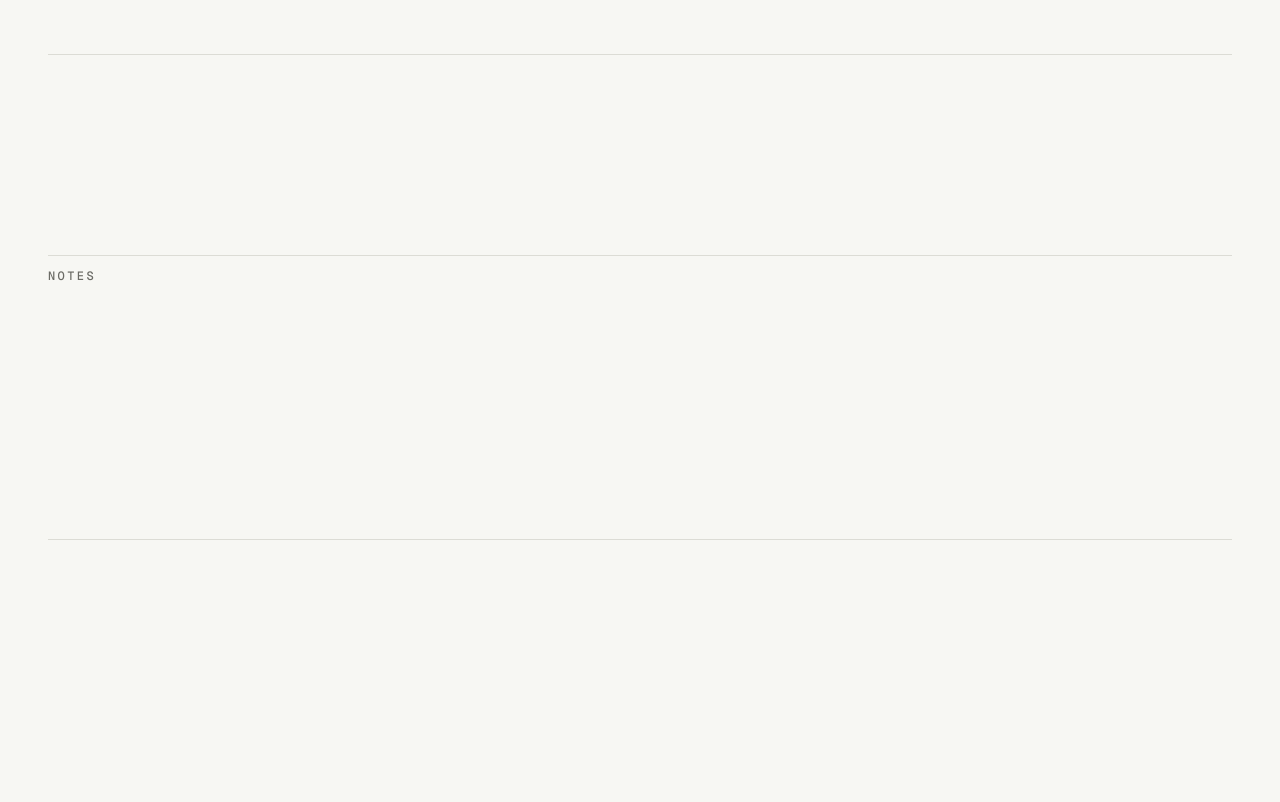
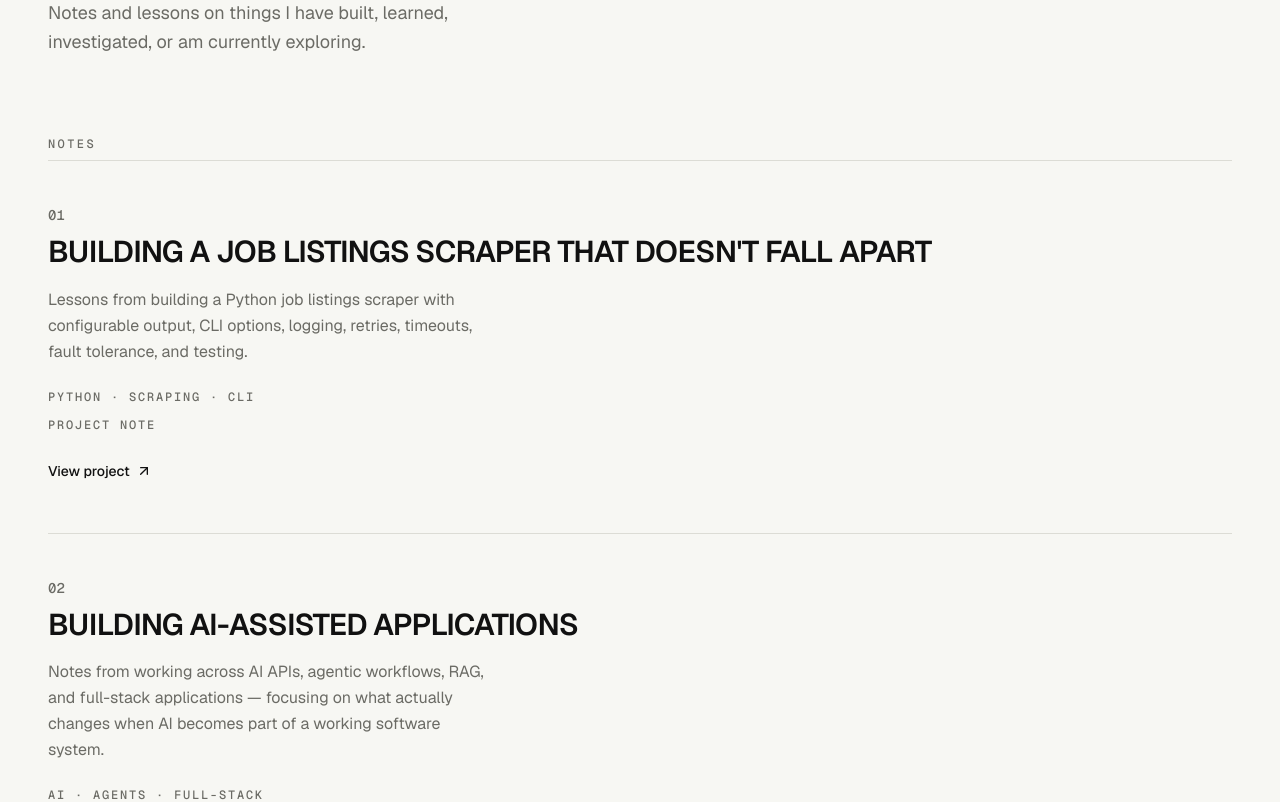
Before and after one commit to shabi-2-2/Portfolio_01, a Next.js app: page / in a window 1280 px wide. Shown: the part 5640-6442 px from the top of the page. Before the commit the page ends 6324 px from the top, so only its background shows below. Built offline with nearby package versions, Linux system fonts and the light colour scheme.

Commit message:
feat(writing): add technical notes and learning entries

```diff
--- /dev/null
+++ b/components/home/writing-entry.tsx
@@ -0,0 +1,43 @@
+import { ArrowLink } from "@/components/ui/arrow-link";
+import type { WritingEntry as WritingEntryData } from "@/components/home/writing";
+
+export function WritingEntry({ entry }: { entry: WritingEntryData }) {
+  return (
+    <article className="group border-b border-border py-9 transition-colors duration-200 motion-reduce:transition-none last:border-b-0 hover:bg-muted/30 focus-within:bg-muted/30 md:py-11">
+      <p className="font-mono text-sm font-medium text-muted-foreground transition-colors duration-200 motion-reduce:transition-none group-hover:text-foreground group-focus-within:text-foreground">
+        {entry.number}
+      </p>
+
+      <h3 className="mt-2 text-2xl font-semibold uppercase leading-tight tracking-tight transition-transform duration-200 motion-safe:group-hover:translate-x-1 motion-safe:group-focus-within:translate-x-1 md:text-3xl">
+        {entry.title}
+      </h3>
+
+      <p className="mt-4 max-w-md text-sm leading-relaxed text-muted-foreground md:text-base">
+        {entry.description}
+      </p>
+
+      {entry.metadata.length > 0 ? (
+        <p className="mt-6 font-mono text-xs font-medium uppercase tracking-[0.15em] text-muted-foreground transition-colors duration-200 motion-reduce:transition-none group-hover:text-foreground/80 group-focus-within:text-foreground/80">
+          {entry.metadata.join(" · ")}
+        </p>
+      ) : null}
+
+      <p className="mt-3 font-mono text-xs font-medium uppercase tracking-[0.15em] text-muted-foreground">
+        {entry.status}
+      </p>
+
+      {entry.href ? (
+        <div className="mt-5">
+          <ArrowLink
+            href={entry.href}
+            target="_blank"
+            rel="noopener noreferrer"
+            className="py-2"
+          >
+            {entry.linkLabel}
+          </ArrowLink>
+        </div>
+      ) : null}
+    </article>
+  );
+}
--- a/components/home/writing-section.tsx
+++ b/components/home/writing-section.tsx
@@ -1,3 +1,5 @@
+import { WritingEntry } from "@/components/home/writing-entry";
+import { writingEntries } from "@/components/home/writing";
 import { Container } from "@/components/layout/container";
 import { Section } from "@/components/layout/section";
 import { SectionLabel } from "@/components/ui/section-label";
@@ -13,15 +15,20 @@ export function WritingSection() {
           <span className="block">Notes</span>
         </h2>
 
-        <div className="mt-16 border-t border-border md:mt-20">
-          <div className="min-h-36 pt-10 md:min-h-40 md:pt-12" />
-        </div>
+        <p className="mt-6 max-w-md text-base leading-relaxed text-muted-foreground md:text-lg">
+          Notes and lessons on things I have built, learned, investigated, or
+          am currently exploring.
+        </p>
 
-        <div className="mt-6 border-t border-border md:mt-10">
-          <p className="pt-2 font-mono text-xs font-medium uppercase tracking-[0.2em] text-muted-foreground md:pt-3">
+        <div className="mt-16 md:mt-20">
+          <p className="font-mono text-xs font-medium uppercase tracking-[0.2em] text-muted-foreground">
             Notes
           </p>
-          <div className="min-h-52 border-b border-border pb-14 md:min-h-64" />
+          <div className="mt-2 border-t border-border">
+            {writingEntries.map((entry) => (
+              <WritingEntry key={entry.number} entry={entry} />
+            ))}
+          </div>
         </div>
       </Container>
     </Section>
--- /dev/null
+++ b/components/home/writing.ts
@@ -0,0 +1,41 @@
+export type WritingEntry = {
+  number: string;
+  title: string;
+  description: string;
+  metadata: string[];
+  status: string;
+  href?: string;
+  linkLabel: string;
+};
+
+export const writingEntries: WritingEntry[] = [
+  {
+    number: "01",
+    title: "Building a Job Listings Scraper That Doesn't Fall Apart",
+    description:
+      "Lessons from building a Python job listings scraper with configurable output, CLI options, logging, retries, timeouts, fault tolerance, and testing.",
+    metadata: ["Python", "Scraping", "CLI"],
+    status: "Project Note",
+    href: "https://github.com/shabi-2-2/job-listings-scraper",
+    linkLabel: "View project",
+  },
+  {
+    number: "02",
+    title: "Building AI-Assisted Applications",
+    description:
+      "Notes from working across AI APIs, agentic workflows, RAG, and full-stack applications — focusing on what actually changes when AI becomes part of a working software system.",
+    metadata: ["AI", "Agents", "Full-Stack"],
+    status: "Engineering Note",
+    linkLabel: "",
+  },
+  {
+    number: "03",
+    title: "Learning Neural Networks From Scratch",
+    description:
+      "Working through Andrej Karpathy's \"Neural Networks: Zero to Hero\" and implementing concepts while learning them from first principles.",
+    metadata: ["Python", "Deep Learning", "From Scratch"],
+    status: "In Progress · 4 Lectures",
+    href: "https://www.youtube.com/watch?v=VMj-3S1tku0&list=PLAqhIrjkxbuWI23v9cThsA9GvCAUhRvKZ",
+    linkLabel: "View course",
+  },
+];
```
